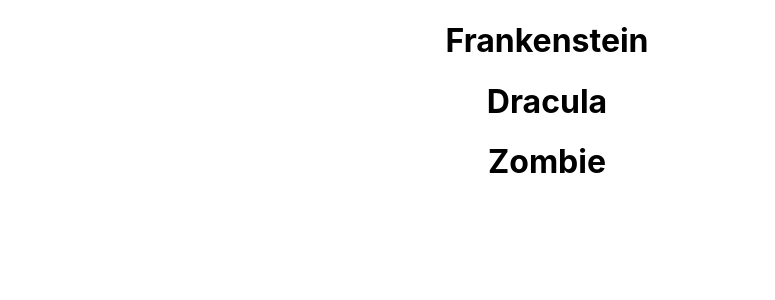
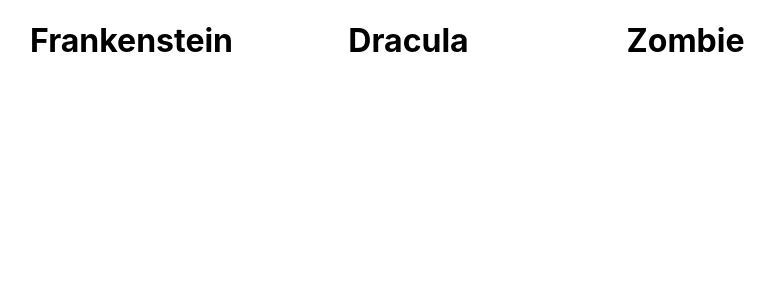
Before and after one commit to simple-sifu/monsters-rolodex, a React (Create React App) app: page / in a window 1280 px wide. Shown: the top 300 px of the page, without its empty margins (93-868 px from the left). Built offline with nearby package versions, Linux system fonts and the light colour scheme; no server answers.

Commit message:
add styling for card list

```diff
--- a/src/App.js
+++ b/src/App.js
@@ -1,5 +1,6 @@
 import React from 'react';
 import './App.css';
+import { CardList } from './components/card-list.component';
 
 class App extends React.Component {
   constructor(){
@@ -32,7 +33,10 @@
   render() {
     return (
       <div className = 'App'>
+        <CardList NAME='YIHUA'>
         {this.state.monsters.map(monster =><h1 key={monster.id}>{monster.name}</h1>)}
+          </CardList>
+
       </div>
     )
 
--- /dev/null
+++ b/src/components/card-list.component.jsx
@@ -0,0 +1,7 @@
+import React from 'react';
+import './card-list.styles.css';
+
+export const CardList = props => {
+    console.log(props);
+    return <div className='card-list'>{props.children}</div>
+};
--- /dev/null
+++ b/src/components/card-list.styles.css
@@ -0,0 +1,7 @@
+.card-list {
+    width: 85vw;
+    margin: 0 auto;
+    display: grid;
+    grid-template-columns: 1fr 1fr 1fr 1fr;
+    grid-gap: 20px;
+}
```
Also changed, not shown: src/App.css (line endings or trailing spaces).
